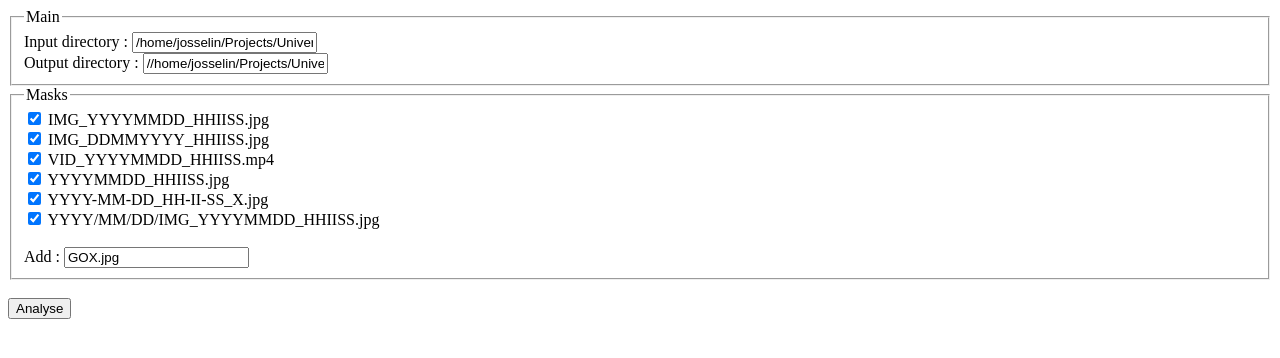
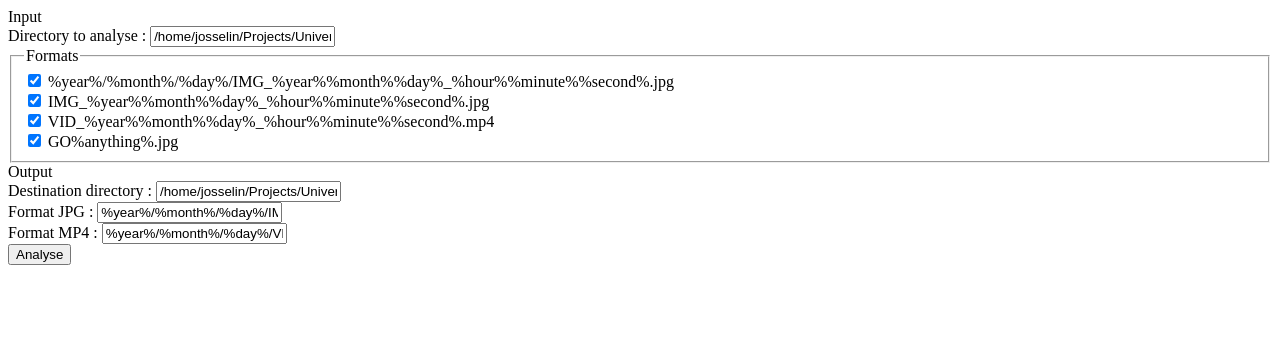
Before and after one commit to josselinh/UniversalMediaSorter, a PHP site: page /step-1.php in a window 1280 px wide. Shown: the top 358 px of the page. Run offline with PHP 8.4, Linux system fonts and the light colour scheme.

Commit message:
Completely change the process

```diff
--- a/step-1.php
+++ b/step-1.php
@@ -1,72 +1,64 @@
+<?php
+$inputFormats = array(
+    '%year%/%month%/%day%/IMG_%year%%month%%day%_%hour%%minute%%second%.jpg',
+    'IMG_%year%%month%%day%_%hour%%minute%%second%.jpg',
+    'VID_%year%%month%%day%_%hour%%minute%%second%.mp4',
+    'GO%anything%.jpg'
+);
+
+$outputFormats = array(
+    'jpg' => '%year%/%month%/%day%/IMG_%year%%month%%day%_%hour%%minute%%seconde%.jpg',
+    'mp4' => '%year%/%month%/%day%/VID_%year%%month%%day%_%hour%%minute%%seconde%.mp4'
+);
+?>
+
 <form method="post" action="step-2.php">
-    <fieldset>
-        <legend>Main</legend>
+    <div>
+        <span>Input</span>
 
-        <label>
-            Input directory :
-            <input type="text" name="data[directory][input]" placeholder="Input directory" value="/home/josselin/Projects/UniversalMediaSorter/Unsorted"/>
-        </label>
+        <div>
+            <div>
+                <label>Directory to analyse :
+                    <input type="text" name="data[input][directory]" placeholder="Directory to analyse" value="/home/josselin/Projects/UniversalMediaSorter/Unsorted"/>
+                </label>
+            </div>
 
-        <br />
+            <div>
+                <fieldset>
+                    <legend>Formats</legend>
 
-        <label>
-            Output directory :
-            <input type="text" name="data[directory][output]" placeholder="Output directory" value="//home/josselin/Projects/UniversalMediaSorter/Sorted"/>
-        </label>
-    </fieldset>
+                    <?php foreach ($inputFormats as $inputFormat): ?>
+                        <div>
+                            <label>
+                                <input type="checkbox" name="data[input][formats][]" value="<?php echo $inputFormat; ?>" checked/>
+                                <?php echo $inputFormat; ?>
+                            </label>
+                        </div>
+                    <?php endforeach; ?>
+                </fieldset>
+            </div>
+        </div>
+    </div>
 
-    <fieldset>
-        <legend>Masks</legend>
+    <div>
+        <span>Output</span>
 
-        <label>
-            <input type="checkbox" name="data[masks][]" value="IMG_YYYYMMDD_HHIISS.jpg" checked/>
-            IMG_YYYYMMDD_HHIISS.jpg
-        </label>
+        <div>
+            <div>
+                <label>Destination directory :
+                    <input type="text" name="data[output][directory]" placeholder="Output directory" value="/home/josselin/Projects/UniversalMediaSorter/Sorted"/>
+                </label>
+            </div>
 
-        <br />
-
-        <label>
-            <input type="checkbox" name="data[masks][]" value="IMG_DDMMYYYY_HHIISS.jpg" checked/>
-            IMG_DDMMYYYY_HHIISS.jpg
-        </label>
-
-        <br />
-
-        <label>
-            <input type="checkbox" name="data[masks][]" value="VID_YYYYMMDD_HHIISS.mp4" checked/>
-            VID_YYYYMMDD_HHIISS.mp4
-        </label>
-
-        <br />
-
-        <label>
-            <input type="checkbox" name="data[masks][]" value="YYYYMMDD_HHIISS.jpg" checked/>
-            YYYYMMDD_HHIISS.jpg
-        </label>
-
-        <br />
-
-        <label>
-            <input type="checkbox" name="data[masks][]" value="YYYY-MM-DD_HH-II-SS_X.jpg" checked/>
-            YYYY-MM-DD_HH-II-SS_X.jpg
-        </label>
-
-        <br />
-
-        <label>
-            <input type="checkbox" name="data[masks][]" value="YYYY/MM/DD/IMG_YYYYMMDD_HHIISS.jpg" checked/>
-            YYYY/MM/DD/IMG_YYYYMMDD_HHIISS.jpg
-        </label>
-
-        <br />
-        <br />
-
-        <label>
-            Add :
-            <input type="text" name="data[masks][]" value="GOX.jpg"/>
-    </fieldset>
-
-    <br />
+            <?php foreach ($outputFormats as $ext => $outputFormat): ?>
+                <div>
+                    <label>Format <?php echo strtoupper($ext); ?> :
+                        <input type="text" name="data[output][formats][<?php echo $ext; ?>]" value="<?php echo $outputFormat; ?>"/>
+                    </label>
+                </div>
+            <?php endforeach; ?>
+        </div>
+    </div>
 
     <button type="submit" name="submit" value="analyse">Analyse</button>
 </form>
```
Also changed, not shown: UniversalMediaSorter.php (+76 -19 lines), step-2.php (+22 -9 lines).
